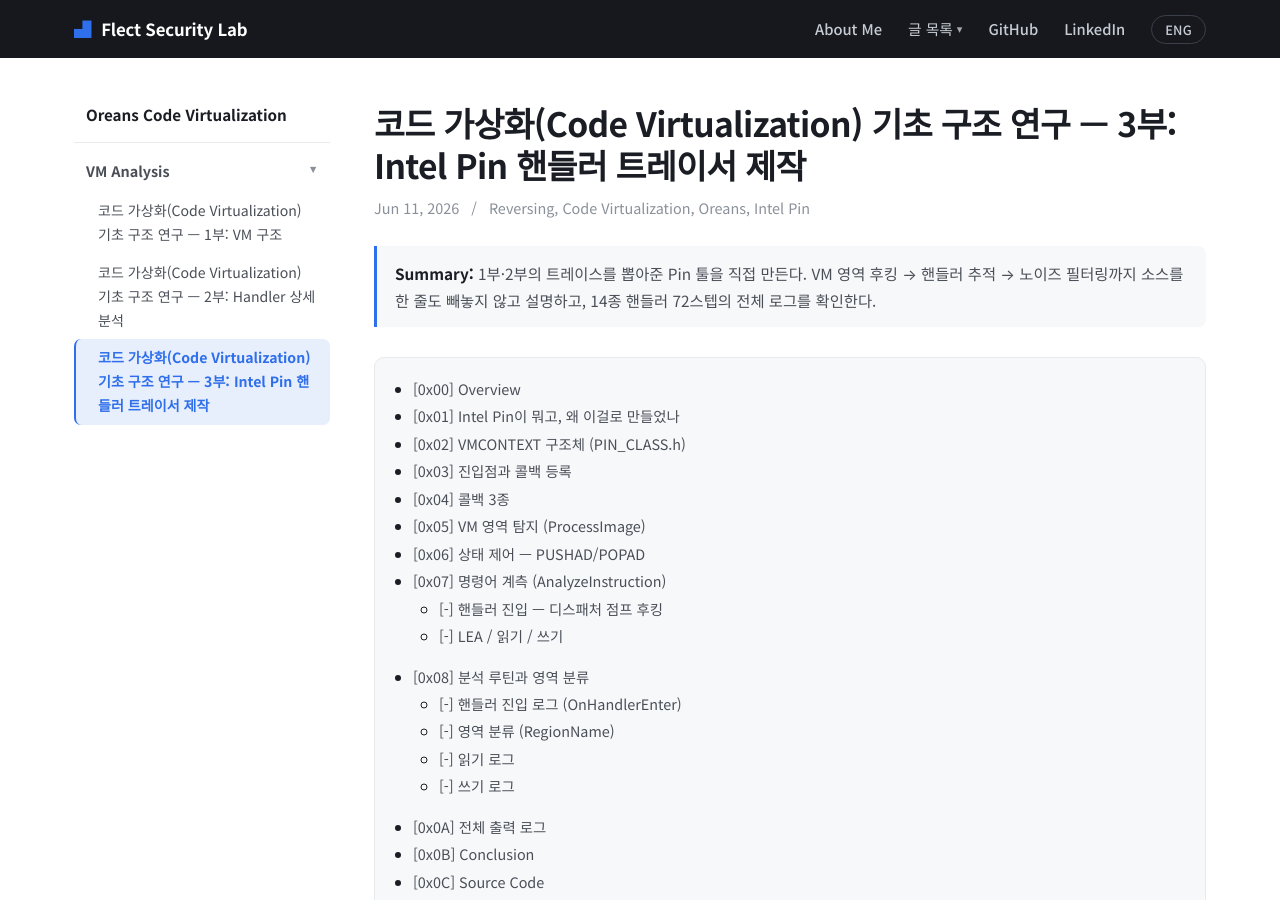
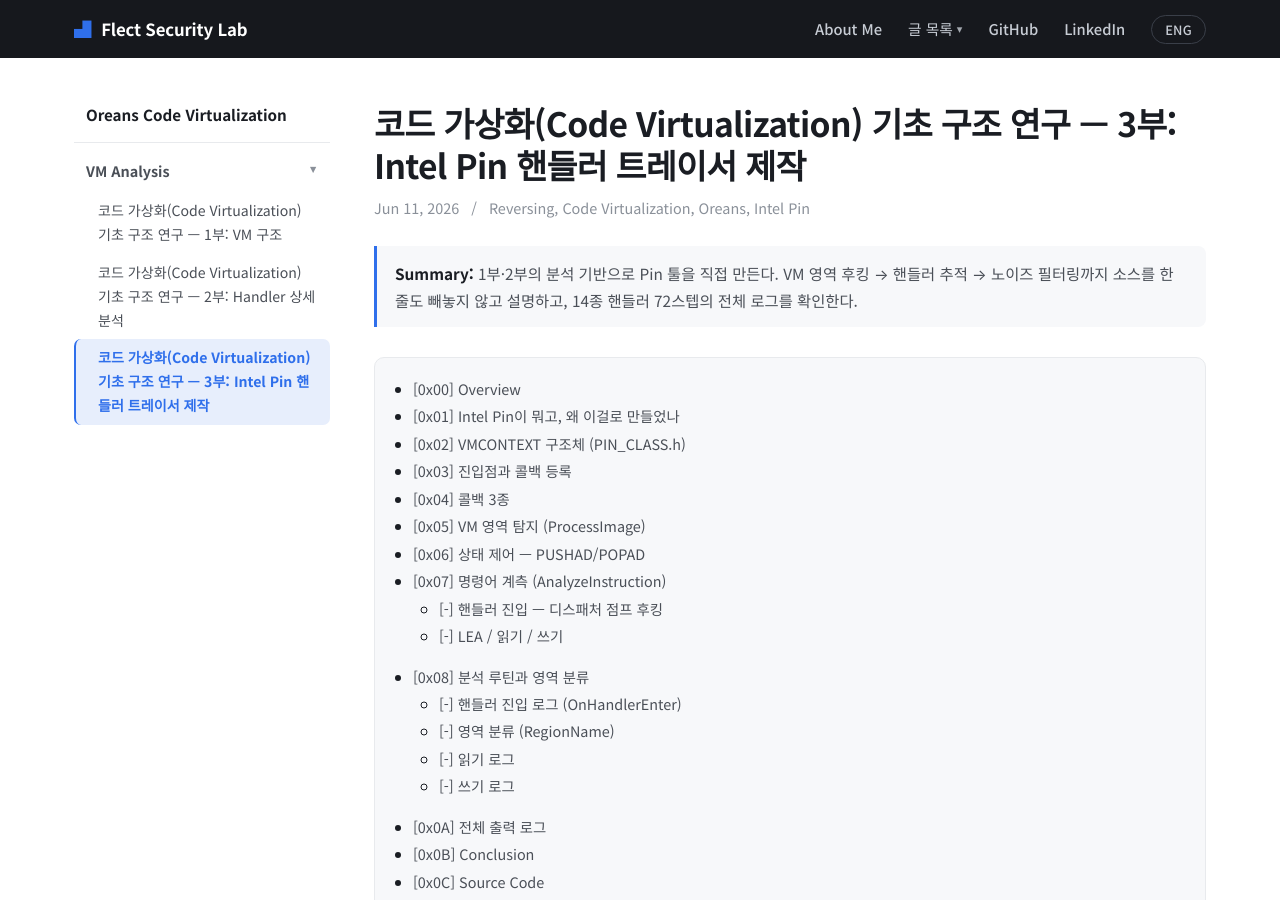
Before and after one commit to LeeGwan/LeeGwan.github.io, a Jekyll site: the page built from _ko/2026-06-10-oreans-vm-3.md, in a window 1280 px wide and 900 px high. Built offline with Jekyll 4.4.1, drawn with Linux system fonts in a browser that asks for light colours.

Commit message:
Update 2026-06-10-oreans-vm-3.md

```diff
--- a/_ko/2026-06-10-oreans-vm-3.md
+++ b/_ko/2026-06-10-oreans-vm-3.md
@@ -6,7 +6,7 @@ group: "VM Analysis"
 weight: 1
 ref: oreans-vm-3
 tags: [Reversing, Code Virtualization, Oreans, Intel Pin]
-summary: "1부·2부의 트레이스를 뽑아준 Pin 툴을 직접 만든다. VM 영역 후킹 → 핸들러 추적 → 노이즈 필터링까지 소스를 한 줄도 빼놓지 않고 설명하고, 14종 핸들러 72스텝의 전체 로그를 확인한다."
+summary: "1부·2부의 분석 기반으로 Pin 툴을 직접 만든다. VM 영역 후킹 → 핸들러 추적 → 노이즈 필터링까지 소스를 한 줄도 빼놓지 않고 설명하고, 14종 핸들러 72스텝의 전체 로그를 확인한다."
 ---
 
 * TOC
```
